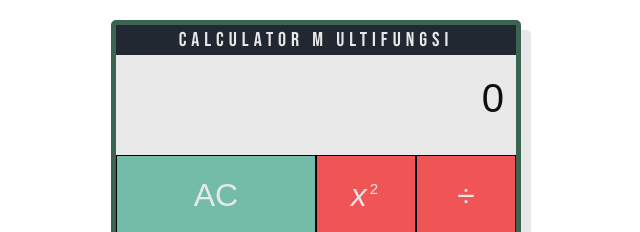
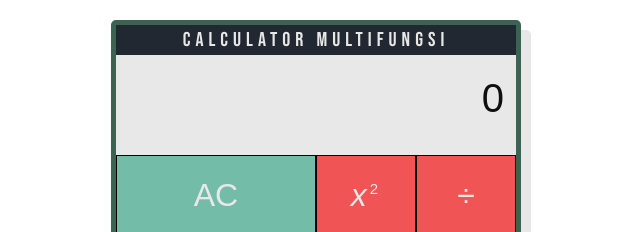
Before and after one commit to aqordeon/Calculator, a plain HTML site: page index.html in a window 1280 px wide. Shown: the top 232 px of the page, 324-964 px from the left. Drawn offline with Linux system fonts and the light colour scheme.

Commit message:
first commit

```diff
--- a/index.html
+++ b/index.html
@@ -14,7 +14,7 @@
     <div class="calculator">
         <div class="calculator-head">
             <div class="">
-                <p>Calculator M ultifungsi</p>
+                <p>Calculator Multifungsi</p>
             </div>
         </div>
         <div class="calculator-body">
```
